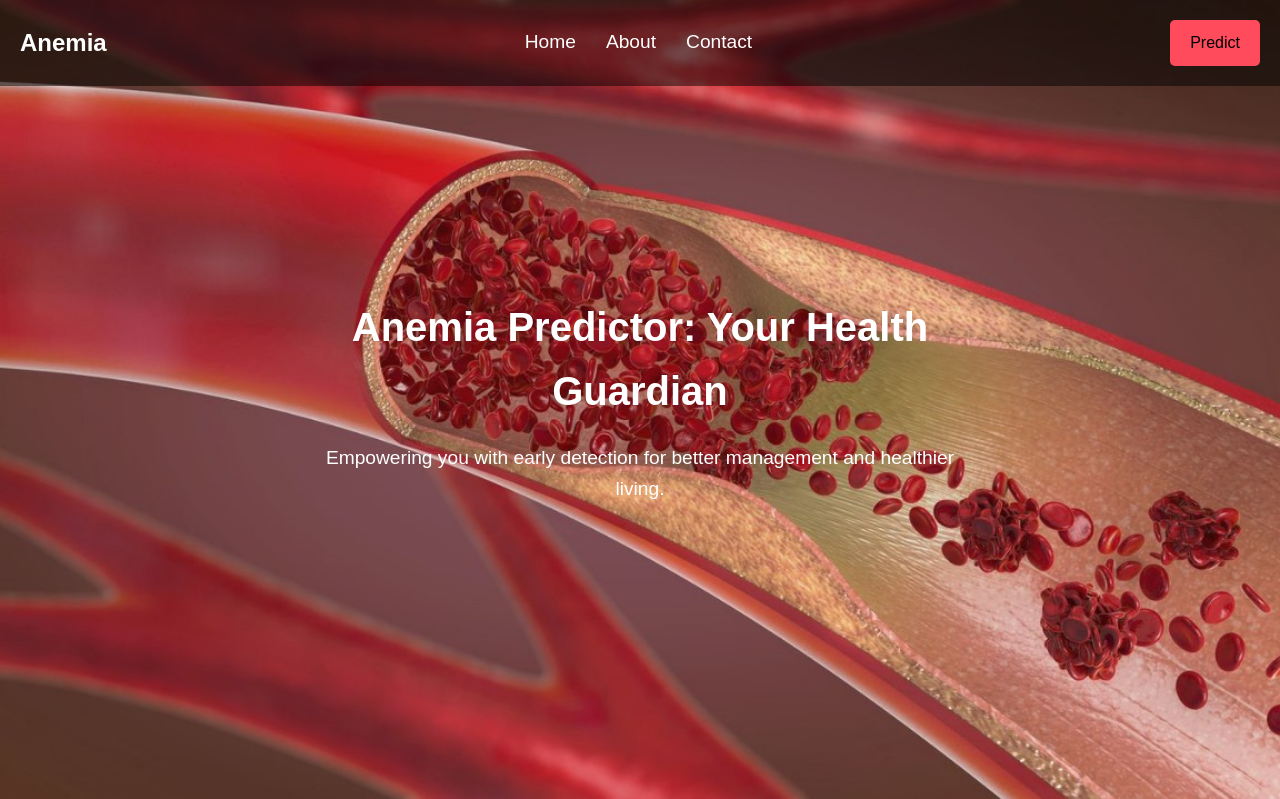
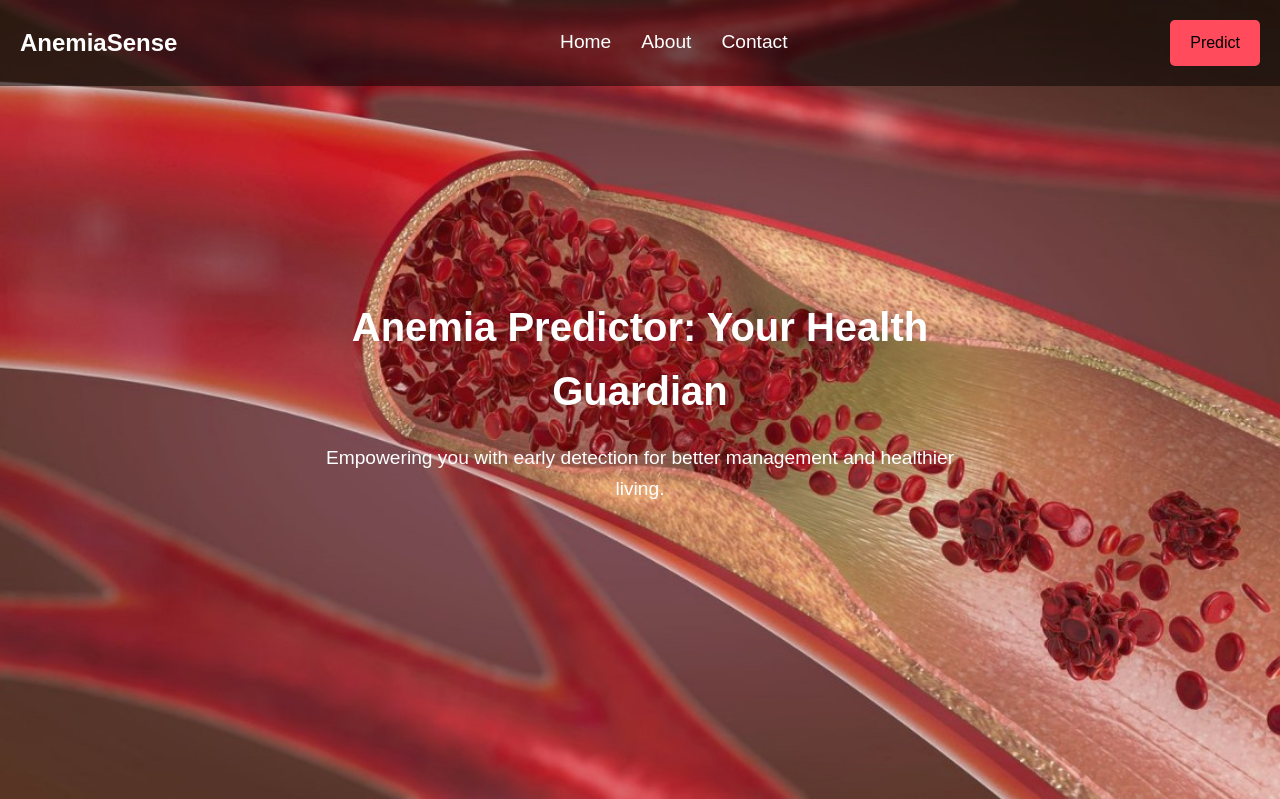
Before and after one commit to avishi-sreenidhi/anemia-sense, a Python web app: template code/templates/index.html in a window 1280 px wide. Shown: the top 799 px of the page. Run offline with Jinja, Linux system fonts and the light colour scheme; the template is opened without the code that fills it, so the values that code supplies are empty.

Commit message:
Update index.html

```diff
--- a/code/templates/index.html
+++ b/code/templates/index.html
@@ -3,10 +3,9 @@
 <head>
     <meta charset="UTF-8">
     <meta name="viewport" content="width=device-width, initial-scale=1.0">
-    <title>Anemia Predictor</title>
+    <title>Anemia Sense</title>
     <link rel="stylesheet" href="https://cdnjs.cloudflare.com/ajax/libs/font-awesome/5.15.3/css/all.min.css">
     <style>
-        /* General Styles */
 * {
     margin: 0;
     padding: 0;
@@ -18,7 +17,6 @@ body {
     line-height: 1.6;
 }
 
-/* Header and Navigation */
 header {
     width: 100%;
     height: 100vh;
@@ -81,7 +79,6 @@ nav {
     margin: 5px;
 }
 
-/* Hero Section */
 .hero-section {
     text-align: center;
     color: white;
@@ -151,7 +148,6 @@ nav {
     color: rgba(255, 255, 255, 0.2);
 }
 
-/* Specific Card Backgrounds */
 .card:nth-child(1) {
     background: #e0f7fa;
     border-left: 5px solid #5c5252;
@@ -279,7 +275,7 @@ button.btn:hover {
 <body>
     <header>
         <nav>
-            <div class="logo">Anemia</div>
+            <div class="logo">AnemiaSense</div>
             <ul class="nav-links">
                 <li><a href="#home">Home</a></li>
                 <li><a href="#about">About</a></li>
```
